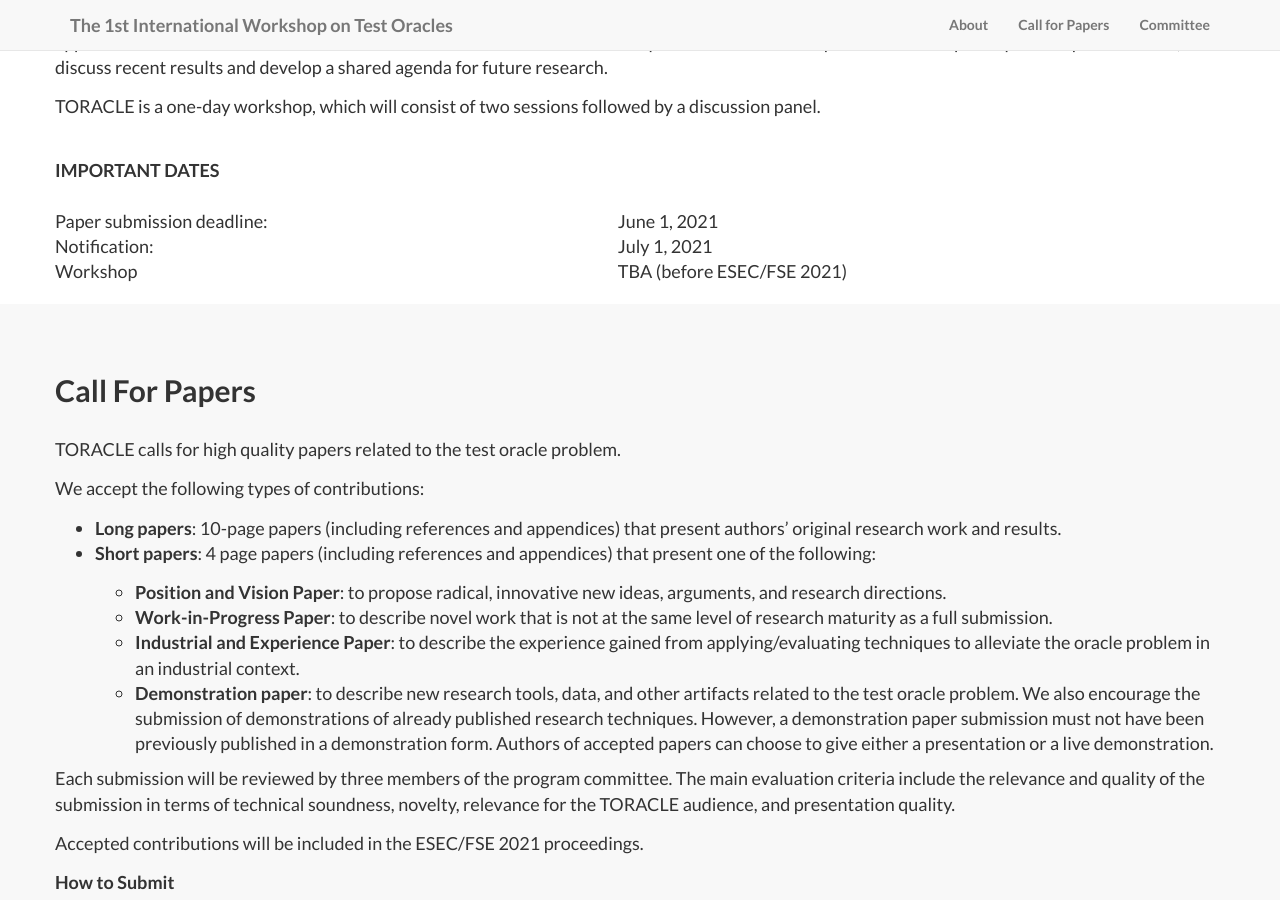
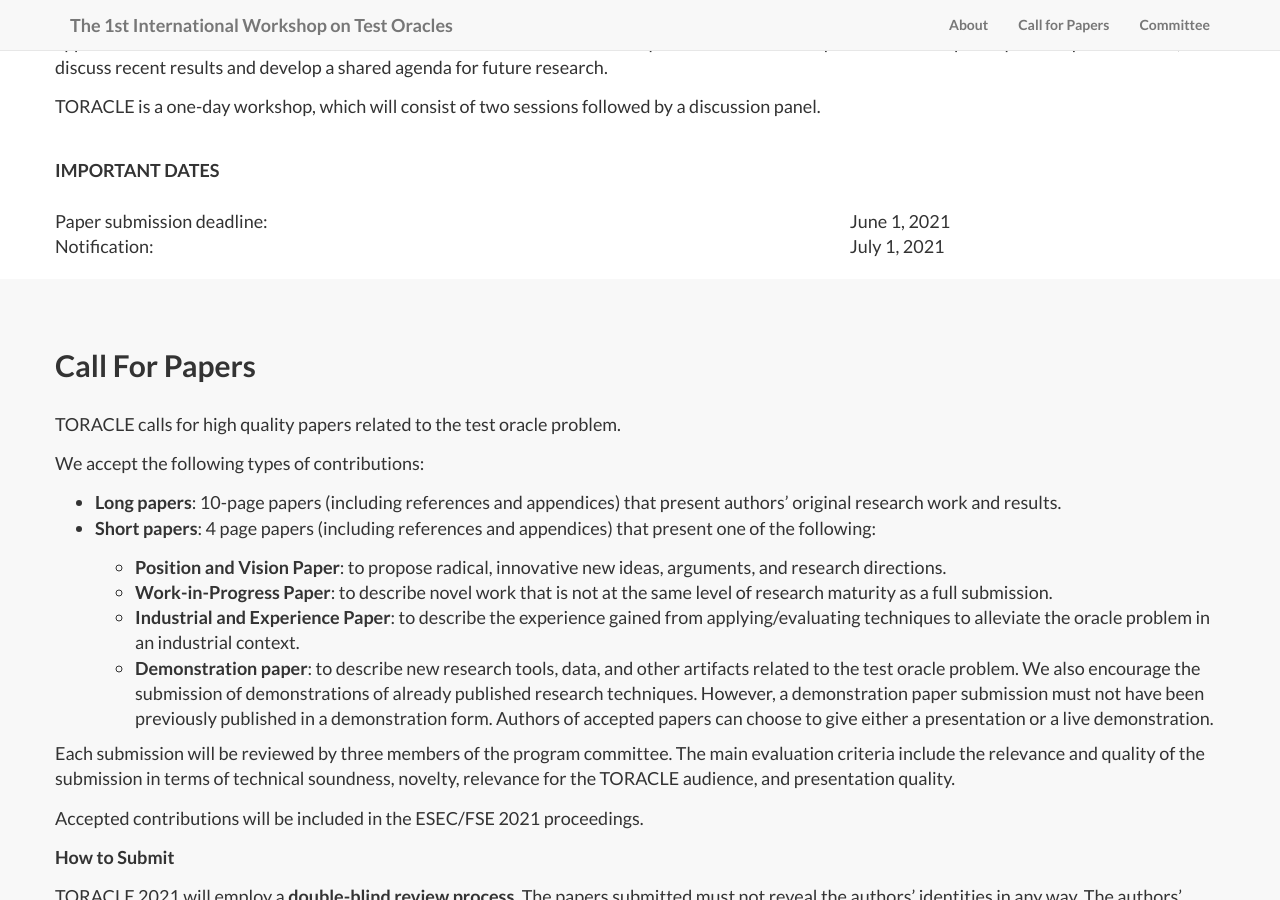
Before and after one commit to toracle2021/toracle2021.github.io, a Jekyll site: the page built from index.html, in a window 1280 px wide and 900 px high, scrolled down 1105 px. Built offline with Jekyll 4.4.1, drawn with Linux system fonts in a browser that asks for light colours.

Commit message:
remove TBA

```diff
--- a/_includes/about.html
+++ b/_includes/about.html
@@ -28,10 +28,6 @@
     <td>Notification: </td>
     <td>July 1, 2021 </td>
   </tr>
-  <tr>
-    <td>Workshop</td>
-    <td>TBA (before ESEC/FSE 2021)</td>
-  </tr>
 </table>
 
 
```
